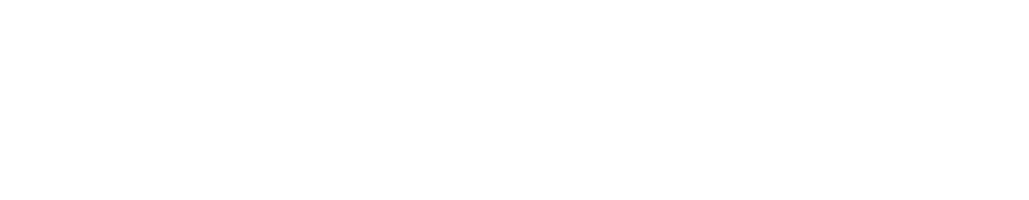
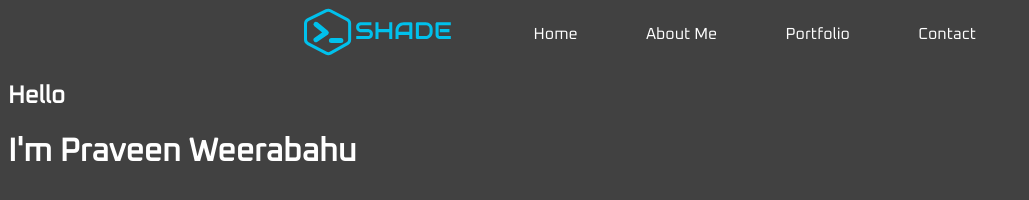
Before and after one commit to Shadeslayer234/Portfolio, a plain HTML site: page index.html in a window 1280 px wide. Shown: the whole page, without its empty margins (0-1029 px from the left). Drawn offline with Linux system fonts and the light colour scheme; files whose address does not match are found by name; a web font is replaced by a local one.

Commit message:
Got started on the hero section

```diff
--- a/css/style.css
+++ b/css/style.css
@@ -0,0 +1,31 @@
+body{
+    background-color: #414141;
+    color:white;
+    font-family:'Oxanium', cursive;
+}
+
+/* .nav-container{
+     margin: 0 auto;
+} */
+
+.main-nav{
+    display: flex;
+    max-width: 100%;
+    justify-content: center;
+}
+
+.logo{
+    width:15%;
+}
+
+.main-nav ul{
+    list-style-type: none;
+    display: flex;
+    justify-content: space-between;
+    width:35%;
+}
+
+/*
+font-family: 'Bai Jamjuree', sans-serif;
+font-family: 'Oxanium', cursive;
+ */
--- a/index.html
+++ b/index.html
@@ -4,7 +4,9 @@
     <meta charset="UTF-8">
     <meta http-equiv="X-UA-Compatible" content="IE=edge">
     <meta name="viewport" content="width=device-width, initial-scale=1.0">
+
     <title>Praveen Weerabahu</title>
+
     <link rel="apple-touch-icon" sizes="180x180" href="/images/apple-touch-icon.png">
     <link rel="icon" type="image/png" sizes="32x32" href="/images/favicon-32x32.png">
     <link rel="icon" type="image/png" sizes="16x16" href="/images/favicon-16x16.png">
@@ -14,11 +16,30 @@
     <meta name="msapplication-TileColor" content="#2b5797">
     <meta name="msapplication-config" content="/images/browserconfig.xml">
     <meta name="theme-color" content="#040613">
+    <link rel="preconnect" href="https://fonts.googleapis.com">
+    <link rel="preconnect" href="https://fonts.gstatic.com" crossorigin>
+    <link href="https://fonts.googleapis.com/css2?family=Bai+Jamjuree:wght@300&family=Oxanium:wght@300;400&display=swap" rel="stylesheet">
+
     <link rel="stylesheet" href="css/style.css">
 
 </head>
 <body>
 
+    <header class="nav-container">
+        <nav class="main-nav">
+            <div class="logo">
+                <img src="/images/Praveen Weerabahu logo.svg" alt="logo image">
+            </div>
+            <ul>
+                <li>Home</li>
+                <li>About Me</li>
+                <li>Portfolio</li>
+                <li>Contact</li>
+            </ul>
+        </nav>
+    </header>
+    <h2>Hello</h2>
+    <h1>I'm Praveen Weerabahu</h1>
     <script src="script.js"></script>
 </body>
 </html>
```
Also changed, not shown: images/Praveen Weerabahu logo.svg (added).
